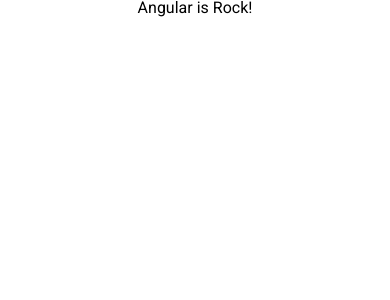
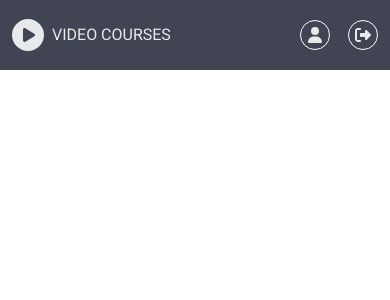
Before and after one commit to artykovdaniyar/angular-is-rock-, an Angular app: page / in a window 390 px wide. Shown: the top 300 px of the page. Built offline with nearby package versions, Linux system fonts and the light colour scheme.

Commit message:
header section's layout and adaptivity

```diff
--- a/src/app/app.component.html
+++ b/src/app/app.component.html
@@ -1 +1 @@
-<h1 style="text-align: 'center'">Angular is Rock!</h1>
+<app-header></app-header>
--- /dev/null
+++ b/src/app/core/header/header.component.html
@@ -0,0 +1,22 @@
+<header class="header">
+  <div class="header__container container">
+    <a href="/" class="header__icon-link">
+      <fa-icon [icon]="faPlayCircle" size="2x"></fa-icon>
+      <h1 class="header__icon-title">Video Courses</h1>
+    </a>
+    <div class="header__registration registration">
+      <a href="/login" class="registration__link">
+        <fa-icon [icon]="faUser" class="registration__icon"></fa-icon>
+
+        User Login
+      </a>
+      <a href="/sign-in" class="registration__link">
+        <fa-icon
+          class="registration__icon"
+          [icon]="faRightFromBracket"
+        ></fa-icon>
+        Log off</a
+      >
+    </div>
+  </div>
+</header>
--- /dev/null
+++ b/src/app/core/header/header.component.scss
@@ -0,0 +1,53 @@
+.header {
+  color: #e8e9ea;
+  background: #414452;
+  height: 70px;
+  &__container {
+    display: flex;
+    justify-content: space-between;
+    align-items: center;
+    height: 100%;
+  }
+  &__icon-link {
+    display: flex;
+    align-items: center;
+  }
+  &__icon-title {
+    text-transform: uppercase;
+    margin-left: 8px;
+  }
+}
+
+.registration {
+  &__link:first-child {
+    margin-right: 18px;
+  }
+}
+a {
+  transition: color 0.2s;
+}
+a:hover {
+  color: #30b6dd;
+}
+a:focus,
+a:active {
+  color: #106ebe;
+}
+@media screen and (max-width: 767px) {
+  .registration {
+    &__link {
+      display: inline-flex;
+      justify-content: center;
+      align-items: center;
+      padding: 10px;
+      width: 30px;
+      height: 30px;
+      border-radius: 50%;
+      font-size: 0;
+      border: 1px solid #fff;
+    }
+    &__icon {
+      font-size: 16px;
+    }
+  }
+}
--- /dev/null
+++ b/src/app/core/header/header.component.ts
@@ -0,0 +1,15 @@
+import { Component, Input, OnInit } from '@angular/core';
+import { faPlayCircle } from '@fortawesome/free-solid-svg-icons';
+import { faUser } from '@fortawesome/free-solid-svg-icons';
+import { faRightFromBracket } from '@fortawesome/free-solid-svg-icons';
+
+@Component({
+  selector: 'app-header',
+  templateUrl: './header.component.html',
+  styleUrls: ['./header.component.scss'],
+})
+export class HeaderComponent {
+  faPlayCircle = faPlayCircle;
+  faUser = faUser;
+  faRightFromBracket = faRightFromBracket;
+}
```
Also changed, not shown: angular.json (+4 -14 lines), src/app/app.module.ts (+5 -8 lines), src/app/core/core.module.ts (added, +11 -0 lines).
